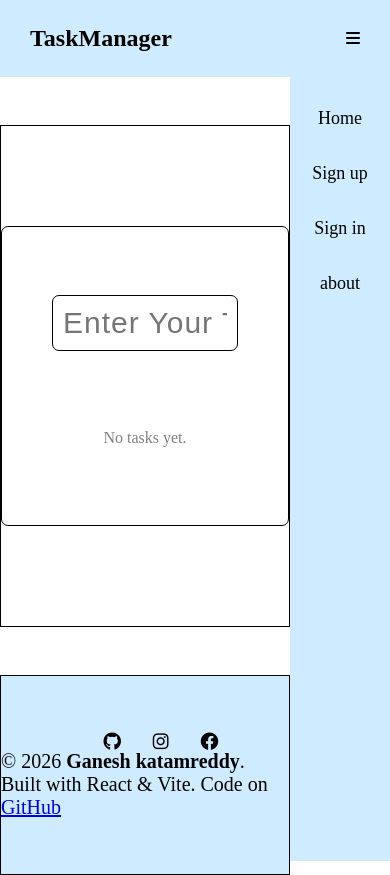
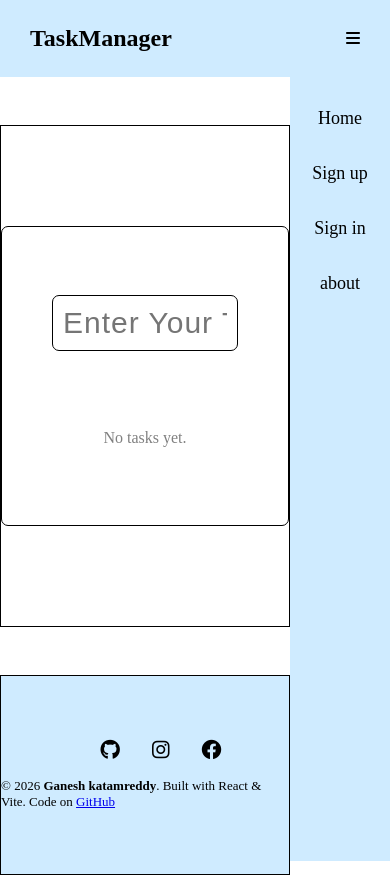
Before and after one commit to katamreddyganesh/TaskManager, a React (Vite) app in the folder frontend/: page / in a window 390 px wide. Built offline with nearby package versions, Linux system fonts and the light colour scheme; no server answers.

Commit message:
chore:Update for footer styling

```diff
--- a/frontend/src/components/Footer/Footer.css
+++ b/frontend/src/components/Footer/Footer.css
@@ -9,6 +9,8 @@
 .footer-container{
     border:black 1px solid;
     width:100%;
+    min-height:300px;
+
     /* padding:50px; */
     height:100vh;
     position:relative;
@@ -18,6 +20,7 @@
     justify-content:center;
     align-items:center;
     flex-wrap:wrap;
+    gap:1rem;
     /* position:relative; */
 
 }
@@ -25,11 +28,19 @@
 .copyright, .social-networks{
     display:flex;
     flex-wrap:wrap;
-    font-size:20px;
+    font-size:18px;
 
 }
 
 
+.social-networks i{
+    font-size:30px;
+}
+
+.footer-icons{
+    text-decoration:none;
+    color:inherit;
+}
 
 @media screen and (max-width:700px){
         .footer-container{
@@ -44,6 +55,15 @@
         justify-content:center;
         align-items:center;
         flex-wrap:wrap;
+        gap:1rem;
 
     }
+
+    .copyright{
+    font-size:13px;
+    }
+
+    .social-networks i{
+    font-size:20px;
+    }
 }
--- a/frontend/src/components/Footer/footer.jsx
+++ b/frontend/src/components/Footer/footer.jsx
@@ -10,8 +10,8 @@ export default function Footer(){
         <div className='footer-container'>
             <div className="social-networks">
                 <ul>
-                    <li><i class="fa-brands fa-square-x-twitter"></i></li>
-                    <li><i class="fa-brands fa-github"></i></li>
+                    <li><a class="footer-icons" href="" target=""><i class="fa-brands fa-square-x-twitter"></i></a></li>
+                    <li><a class="footer-icons" href="https://github.com/katamreddyganesh" target="_blank"><i class="fa-brands fa-github"></i></a></li>
                     <li><i class="fa-brands fa-instagram"></i></li>
                     <li><i class="fa-brands fa-facebook"></i></li>
 
```
